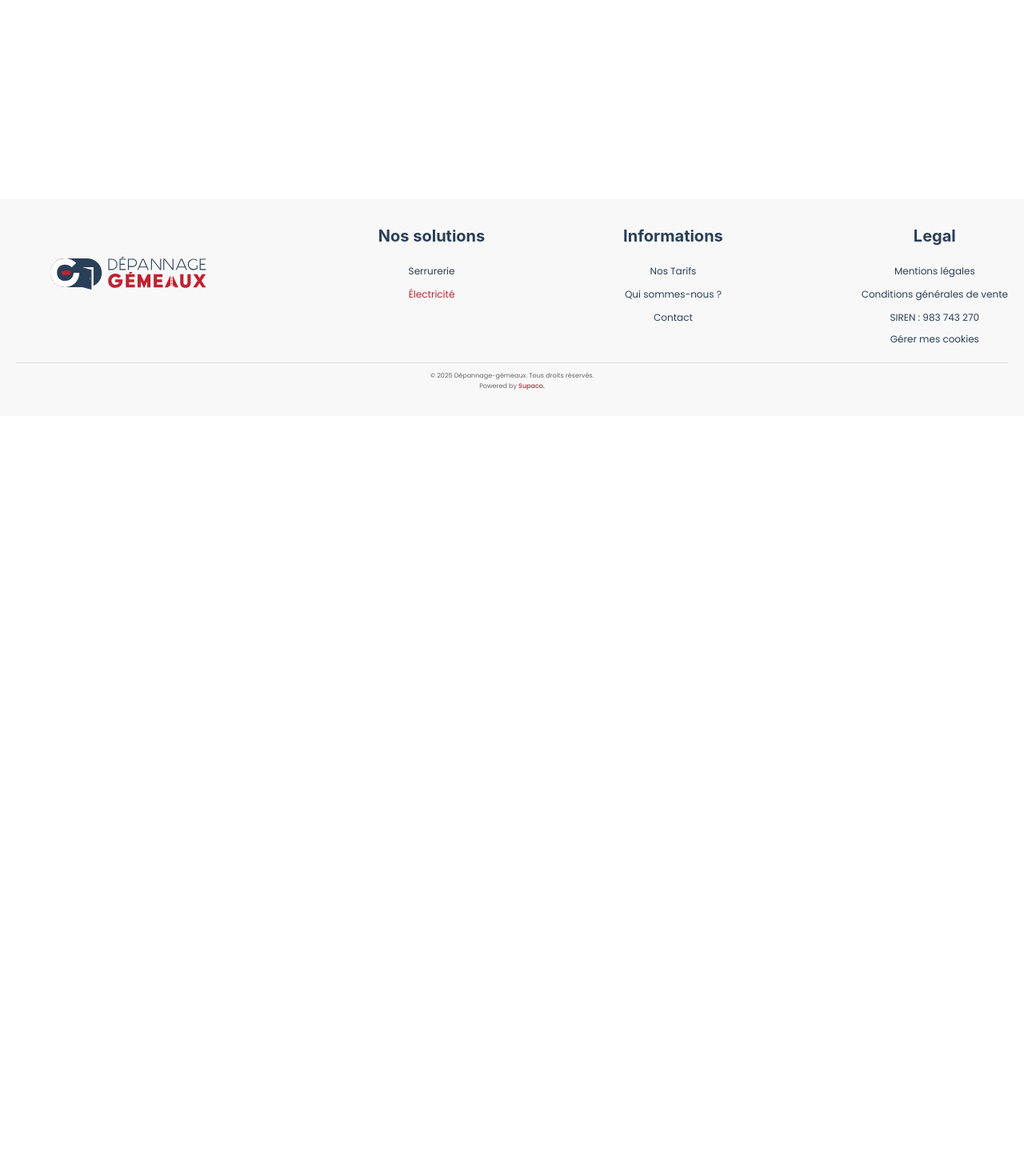
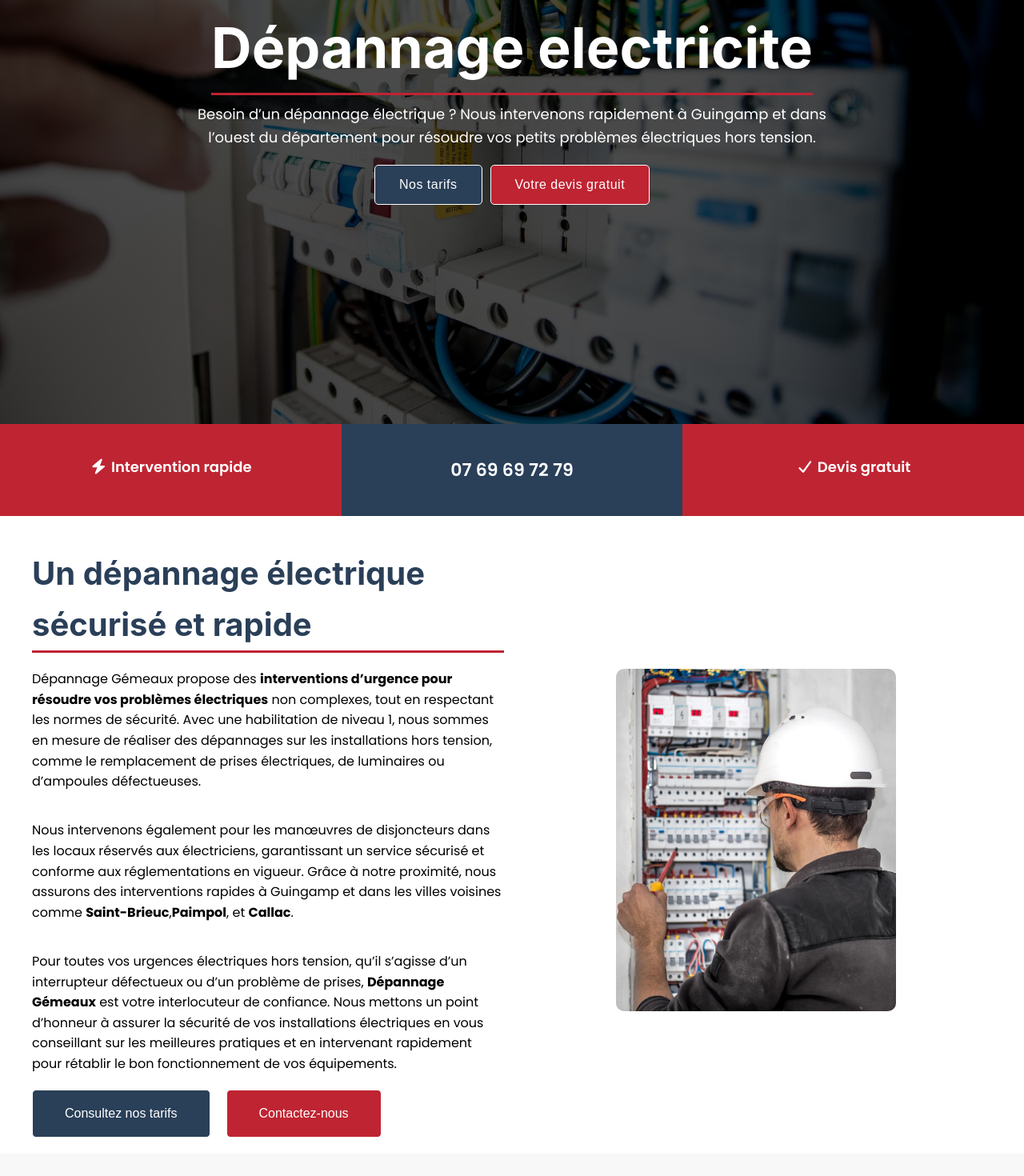
Before and after one commit to SupaKd/depannage-gemeaux, a React (Vite) app: page /electricite in a window 1280 px wide. Shown: the part 280-1750 px from the top of the page at 80% size. Before the commit the page ends 800 px from the top, so only its background shows below. Built offline with nearby package versions, Linux system fonts and the light colour scheme.

Commit message:
Description des changements

```diff
--- a/src/assets/scss/App.scss
+++ b/src/assets/scss/App.scss
@@ -10,3 +10,4 @@
 @import "serrurerie";
 @import "faqserrurerie";
 @import "home";
+@import "electricite";
--- a/src/assets/scss/_apropos.scss
+++ b/src/assets/scss/_apropos.scss
@@ -9,7 +9,7 @@
     background-position: center;
     background-repeat: no-repeat;
     color: #fff;
-    height:90vh ;
+    height:100vh ;
     display: flex;
     flex-direction: column;
     justify-content: center;
@@ -118,8 +118,8 @@
   }
 
   .apropos-section1 {
-    background-color: #fff;
-    padding:0rem 2rem;
+    padding: 2rem 2rem 0rem 2rem;
+    margin-top: 2rem;
 
     &__wrapper {
       display: flex;
@@ -213,8 +213,8 @@
     }
   }
   .apropos-section2 {
-    padding: 0rem 2rem;
-    background-color: #fff;
+    padding: 2rem 2rem 0rem 2rem;
+    margin-top: 2rem;
 
     &__wrapper {
       display: flex;
--- a/src/assets/scss/_base.scss
+++ b/src/assets/scss/_base.scss
@@ -43,5 +43,4 @@ main {
 
 .container {
   max-width: 100%;
-  padding: 7rem 0rem 0rem 0rem;
 }
--- a/src/assets/scss/_contact.scss
+++ b/src/assets/scss/_contact.scss
@@ -9,7 +9,7 @@
     background-position: center;
     background-repeat: no-repeat;
     color: #fff;
-    height: 90vh;
+    height: 100vh;
     display: flex;
     flex-direction: column;
     justify-content: center;
--- /dev/null
+++ b/src/assets/scss/_electricite.scss
@@ -0,0 +1,168 @@
+.electricite {
+    .electricite__hero {
+        text-align: center;
+        padding: 4rem 1rem;
+        margin-top: 1rem;
+        background-image: linear-gradient(rgba(0, 0, 0, 0.7), rgba(0, 0, 0, 0.7)),
+          url("/contact_hero.jpg");
+        background-size: cover;
+        background-position: center;
+        background-repeat: no-repeat;
+        color: #fff;
+        height:100vh ;
+        display: flex;
+        flex-direction: column;
+        justify-content: center;
+        align-items: center;
+        text-align: center;
+
+        h1 {
+          font-size: 3.2rem;
+          margin-bottom: 1rem;
+          color: #fff;
+          border-bottom: #bf2432 3px solid;
+        }
+
+        p {
+          max-width:300px;
+          font-size: 1.6rem;
+          margin: 0 auto;
+          line-height: 1.6;
+          color: #fff;
+        }
+
+        .electricite__buttons {
+          display: flex;
+          flex-direction: row;
+          justify-content: center;
+          gap: 1rem;
+          margin-top: 2rem;
+
+          .electricite__redbtn{
+            background-color: #bf2432;
+          }
+          button {
+            background-color: #2a3f58;
+            border: 1px solid #fff;
+            padding: 1.5rem 3rem;
+            border-radius: 0.5rem;
+            font-size: 1.6rem;
+            font-weight: 500;
+            cursor: pointer;
+
+            a {
+              color: #fff;
+              text-decoration: none;
+              letter-spacing: 0.5px;
+            }
+
+            &:hover {
+              background-color: #495057;
+              transition: all 0.3s ease;
+            }
+          }
+        }
+        @media (min-width: 768px) {
+          h1 {
+            font-size: 7rem;
+          }
+
+          p {
+            font-size: 1.8rem;
+            max-width: 800px;
+          }
+
+        }
+      }
+
+      .electricite-section1 {
+        padding: 2rem ;
+        margin-top: 2rem;
+
+        &__wrapper {
+          display: flex;
+          flex-direction: column;
+          justify-content: center;
+          gap: 2rem;
+
+          @media (min-width: 768px) {
+            flex-direction: row;
+            align-items: center;
+            justify-content: center;
+            max-width: 1200px;
+          }
+        }
+
+        &__content {
+          display: flex;
+          justify-content: center;
+        }
+
+        &__text {
+          text-align: start;
+          flex: 1;
+
+          h2 {
+            font-size: 2.6rem;
+            margin-bottom: 2rem;
+            color: #2a3f58;
+            border-bottom: 3px solid #bf2432;
+            @media (min-width: 768px) {
+              font-size: 4rem;
+            }
+          }
+
+          p {
+            font-size: 1.6rem;
+            margin-bottom: 1rem;
+          }
+
+          .electricite-section1__buttons, .electricite-section2__buttons {
+            display: flex;
+            flex-direction: row;
+            justify-content: center;
+            gap: 2rem;
+            margin-top: 2rem;
+
+            @media (min-width: 768px) {
+              justify-content: start;
+            }
+
+            .electricite__redbtn{
+              background-color: #bf2432;
+            }
+
+            button {
+              background-color: #2a3f58;
+              border: 1px solid #fff;
+              padding: 2rem 4rem;
+              border-radius: 0.5rem;
+              cursor: pointer;
+
+              a {
+                color: #fff;
+                text-decoration: none;
+                font-size: 1.6rem;
+              }
+
+              &:hover {
+                background-color: #495057;
+                transition: all 0.3s ease;
+              }
+            }
+          }
+        }
+
+        &__image {
+          flex: 1;
+          text-align: center;
+
+          img {
+            max-width: 350px;
+            width: 100%;
+            height: auto;
+            border-radius: 1rem;
+          }
+        }
+      }
+}
--- a/src/assets/scss/_serrurerie.scss
+++ b/src/assets/scss/_serrurerie.scss
@@ -9,7 +9,7 @@
     background-position: center;
     background-repeat: no-repeat;
     color: #fff;
-    height:90vh ;
+    height:100vh ;
     display: flex;
     flex-direction: column;
     justify-content: center;
@@ -76,8 +76,8 @@
   }
 
   .serrurerie-section1 {
-    margin: 0rem 2rem 0rem 2rem;
-    background-color: #fff;
+    padding: 2rem 2rem 0rem 2rem;
+    margin-top: 2rem;
 
     &__wrapper {
       display: flex;
@@ -167,8 +167,8 @@
   }
 
   .serrurerie-section2 {
-    margin: 0rem 2rem 0rem 2rem;
-    background-color: #fff;
+    padding: 2rem 2rem 0rem 2rem;
+    margin-top: 2rem;
 
     &__wrapper {
       display: flex;
--- a/src/layout/Footer.jsx
+++ b/src/layout/Footer.jsx
@@ -71,10 +71,10 @@ function Footer() {
           >
             Mentions légales
           </NavLink>
-          <a href="https://depannage-gemeaux.fr/wp-content/uploads/2025/03/CGV-2.pdf">
+          <a href="cgv.pdf">
             Conditions générales de vente
           </a>
-          <p className="footer__text">SIREN : 983 743 270</p>
+          <p className="footer__text">SIREN : <strong>983 743 270</strong></p>
           <p className="footer__text">Gérer mes cookies</p>
         </div>
       </div>
--- a/src/pages/Electricite.jsx
+++ b/src/pages/Electricite.jsx
@@ -0,0 +1,118 @@
+import { motion } from "framer-motion";
+import React from "react";
+import { NavLink } from "react-router-dom";
+import Bando from "../components/Bando";
+function Electricite() {
+  const fadeUp = {
+    hidden: { opacity: 0, y: 40 },
+    visible: {
+      opacity: 1,
+      y: 0,
+      transition: { duration: 0.6, ease: "easeOut" },
+    },
+  };
+  return (
+    <main className="electricite">
+      <section className="electricite__hero">
+        <motion.h1
+          className="electricite__title"
+          variants={fadeUp}
+          initial="hidden"
+          whileInView="visible"
+          viewport={{ once: true, amount: 0.2 }}
+        >
+          Dépannage electricite
+        </motion.h1>
+        <motion.p
+          className="electricite__description"
+          variants={fadeUp}
+          initial="hidden"
+          whileInView="visible"
+          viewport={{ once: true, amount: 0.2 }}
+        >
+          Besoin d’un dépannage électrique ? Nous intervenons rapidement à
+          Guingamp et dans l’ouest du département pour résoudre vos petits
+          problèmes électriques hors tension.
+        </motion.p>
+        <motion.div
+          className="electricite__buttons"
+          variants={fadeUp}
+          initial="hidden"
+          whileInView="visible"
+          viewport={{ once: true, amount: 0.2 }}
+        >
+          <button className="electricite__button">
+            <NavLink to="/tarifs">Nos tarifs</NavLink>
+          </button>
+          <button className="electricite__redbtn">
+            <NavLink to="/devis">Votre devis gratuit</NavLink>
+          </button>
+        </motion.div>
+      </section>
+      <Bando />
+
+      <motion.section
+        className="electricite-section1"
+        variants={fadeUp}
+        initial="hidden"
+        whileInView="visible"
+        viewport={{ once: true, amount: 0.2 }}
+      >
+        <div className="electricite-section1__content">
+          <div className="container electricite-section1__wrapper">
+            <div className="electricite-section1__text">
+              <h2>Un dépannage électrique sécurisé et rapide</h2>
+
+              <p>
+                Dépannage Gémeaux propose des{" "}
+                <strong>
+                  interventions d’urgence pour résoudre vos problèmes
+                  électriques
+                </strong>{" "}
+                non complexes, tout en respectant les normes de sécurité. Avec
+                une habilitation de niveau 1, nous sommes en mesure de réaliser
+                des dépannages sur les installations hors tension, comme le
+                remplacement de prises électriques, de luminaires ou d’ampoules
+                défectueuses.
+              </p>
+              <br />
+              <p>
+                Nous intervenons également pour les manœuvres de disjoncteurs
+                dans les locaux réservés aux électriciens, garantissant un
+                service sécurisé et conforme aux réglementations en vigueur.
+                Grâce à notre proximité, nous assurons des interventions rapides
+                à Guingamp et dans les villes voisines comme{" "}
+                <strong>Saint-Brieuc</strong>,<strong>Paimpol</strong>, et{" "}
+                <strong>Callac</strong>.
+              </p>
+              <br />
+              <p>
+                Pour toutes vos urgences électriques hors tension, qu’il
+                s’agisse d’un interrupteur défectueux ou d’un problème de
+                prises, <strong>Dépannage Gémeaux</strong> est votre interlocuteur de confiance.
+                Nous mettons un point d’honneur à assurer la sécurité de vos
+                installations électriques en vous conseillant sur les meilleures
+                pratiques et en intervenant rapidement pour rétablir le bon
+                fonctionnement de vos équipements.
+              </p>
+
+              <div className="electricite-section1__buttons">
+                <button>
+                  <NavLink to="/tarifs">Consultez nos tarifs</NavLink>
+                </button>
+                <button className="electricite__redbtn">
+                  <NavLink to="/contact">Contactez-nous</NavLink>
+                </button>
+              </div>
+            </div>
+            <div className="electricite-section1__image">
+              <img src="electricien.jpg" alt="Logo" />
+            </div>
+          </div>
+        </div>
+      </motion.section>
+    </main>
+  );
+}
+
+export default Electricite;
--- a/src/routes/AppRoutes.jsx
+++ b/src/routes/AppRoutes.jsx
@@ -6,6 +6,7 @@ import Contact from "../pages/Contact";
 import Apropos from "../pages/Apropos";
 import Tarifs from "../pages/Tarifs";
 import Serrurerie from "../pages/Serrurerie";
+import Electricite from "../pages/Electricite";
 function AppRoutes() {
   const location = useLocation();
 
@@ -17,6 +18,7 @@ function AppRoutes() {
         <Route path="/apropos" element={<Apropos />} />
         <Route path="/tarifs" element={<Tarifs />} />
         <Route path="/serrurerie" element={<Serrurerie />} />
+        <Route path="/electricite" element={<Electricite />} />
       </Routes>
   );
 }
```
Also changed, not shown: src/assets/scss/_home.scss (+5 -4 lines), src/assets/scss/_tarifs.scss (+9 -5 lines), src/pages/Tarifs.jsx (+11 -4 lines), 1 other file (tests, documents, lock files or other folders).
